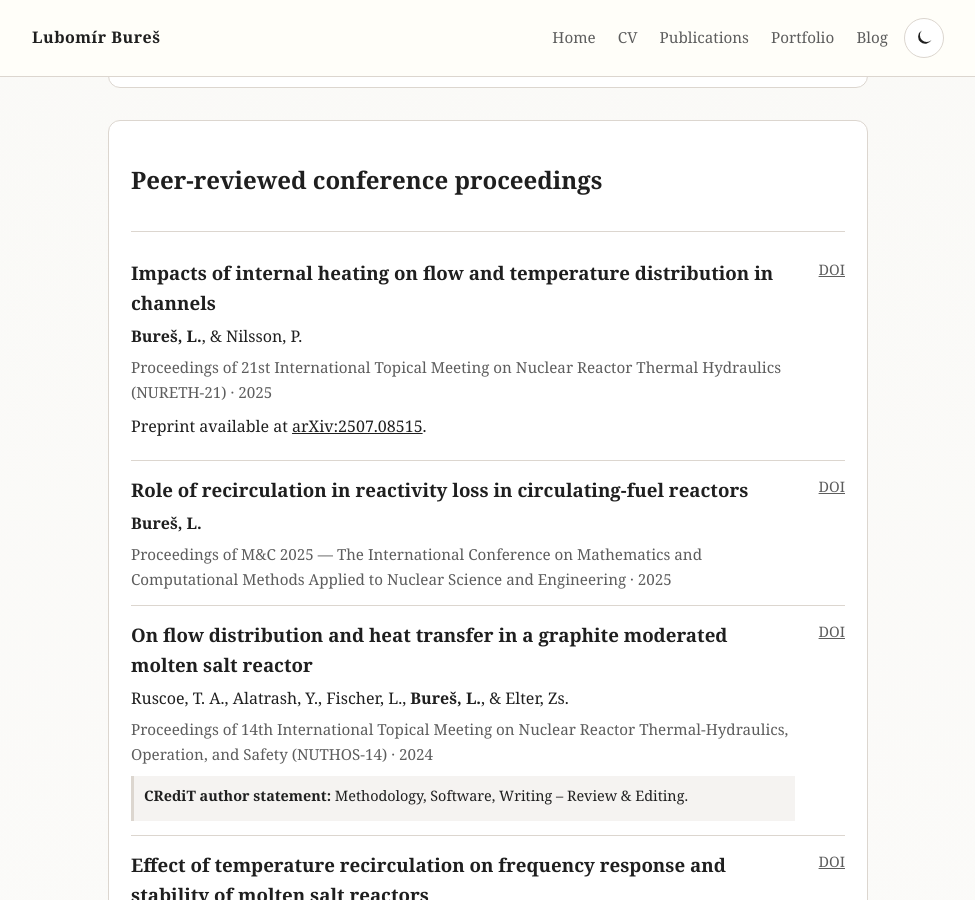
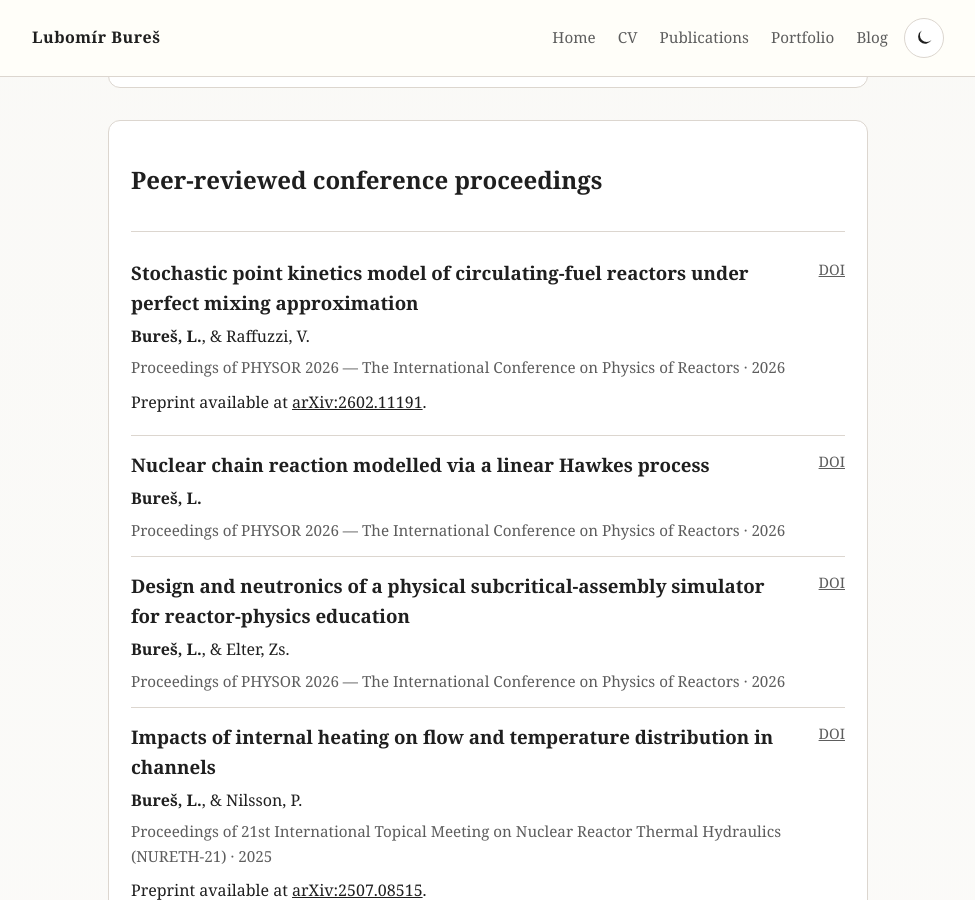
Before and after one commit to tannhorn/tannhorn.github.io, a Jekyll site: the page built from publications.md, in a window 1280 px wide and 900 px high, scrolled down 2904 px. Shown: the whole window, without its empty margins (152-1127 px from the left). Built offline with Jekyll 4.4.1, drawn with Linux system fonts in a browser that asks for light colours.

Commit message:
updated paper list

```diff
--- a/_data/publications.yml
+++ b/_data/publications.yml
@@ -118,6 +118,25 @@ sections:
   - title: "Peer-reviewed conference proceedings"
     type: "proceedings"
     entries:
+      - authors_md: "**Bureš, L.**, & Raffuzzi, V."
+        year: 2026
+        title: "Stochastic point kinetics model of circulating-fuel reactors under perfect mixing approximation"
+        venue: "Proceedings of PHYSOR 2026 — The International Conference on Physics of Reactors"
+        note_md: "Preprint available at [arXiv:2602.11191](https://arxiv.org/abs/2602.11191)."
+        doi: "10.5281/zenodo.20803942"
+        highlight: false
+      - authors_md: "**Bureš, L.**"
+        year: 2026
+        title: "Nuclear chain reaction modelled via a linear Hawkes process"
+        venue: "Proceedings of PHYSOR 2026 — The International Conference on Physics of Reactors"
+        doi: "10.5281/zenodo.20803273"
+        highlight: false
+      - authors_md: "**Bureš, L.**, & Elter, Zs."
+        year: 2026
+        title: "Design and neutronics of a physical subcritical-assembly simulator for reactor-physics education"
+        venue: "Proceedings of PHYSOR 2026 — The International Conference on Physics of Reactors"
+        doi: "10.5281/zenodo.20804104"
+        highlight: false
       - authors_md: "**Bureš, L.**, & Nilsson, P."
         year: 2025
         title: "Impacts of internal heating on flow and temperature distribution in channels"
```
Also changed, not shown: portfolio/physics-of-molten-salt-reactors/index.md (+1 -1 lines), 1 other file.
